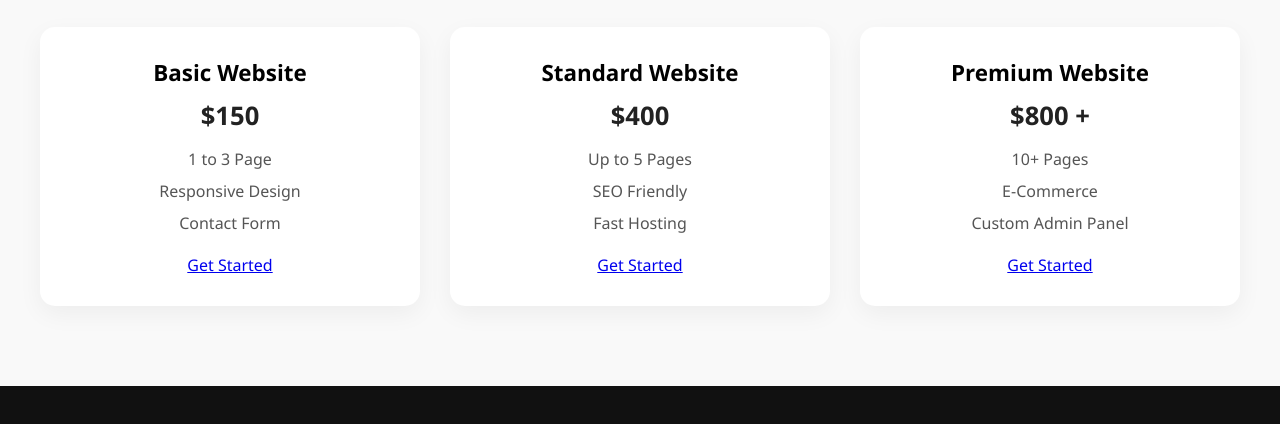
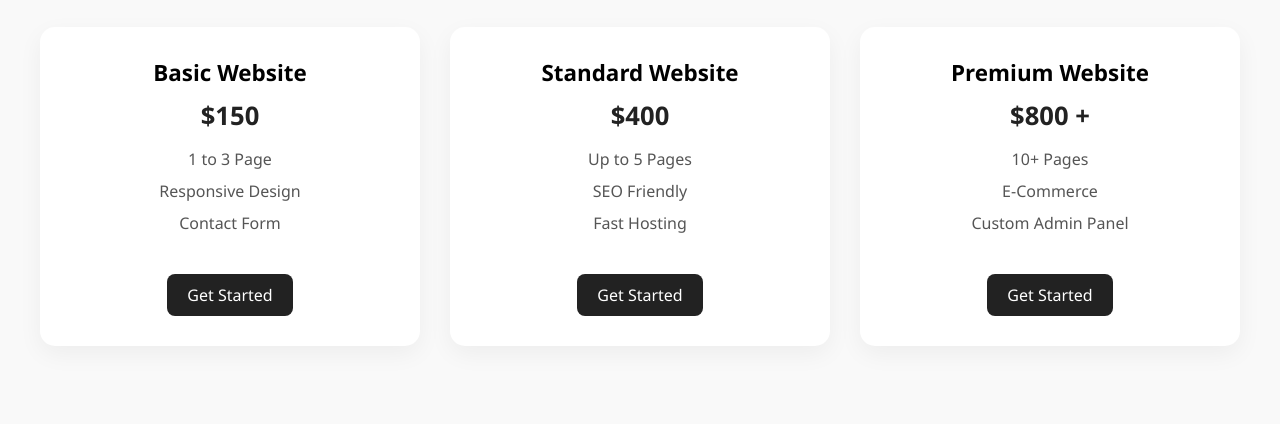
Before and after one commit to HonKelv/kelvware, a plain HTML site: page index.html in a window 1280 px wide. Shown: the part 2332-2756 px from the top of the page. Drawn offline with Linux system fonts and the light colour scheme.

Commit message:
Update styles.css

```diff
--- a/css/styles.css
+++ b/css/styles.css
@@ -264,6 +264,24 @@
     font-size: 1rem;
     color: #666;
     line-height: 1.5;
+  }
+
+
+  .quote-btn1 {
+    display: inline-block;
+    margin-top: 20px;
+    padding: 10px 20px;
+    background-color: #222;
+    color: #fff;
+    border-radius: 8px;
+    text-decoration: none;
+    font-weight: 500;
+    transition: all 0.3s ease;
+  }
+
+  .quote-btn1:hover {
+    background-color: #000;
+    transform: translateY(-2px);
   }
 
   .quote-btn {
```
